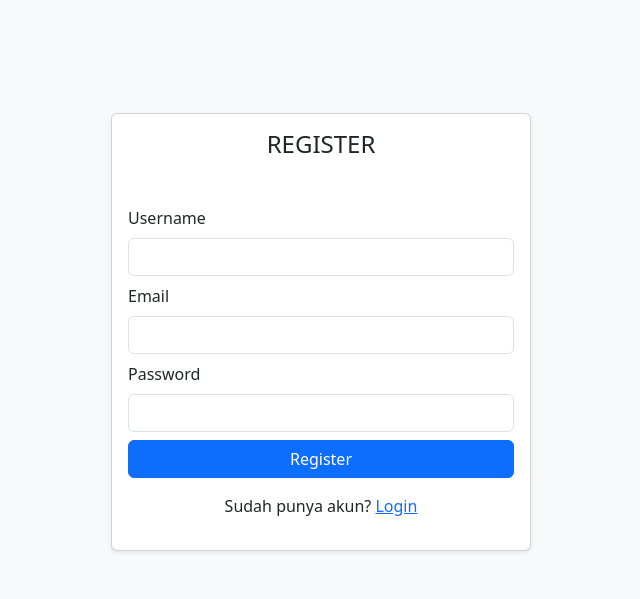
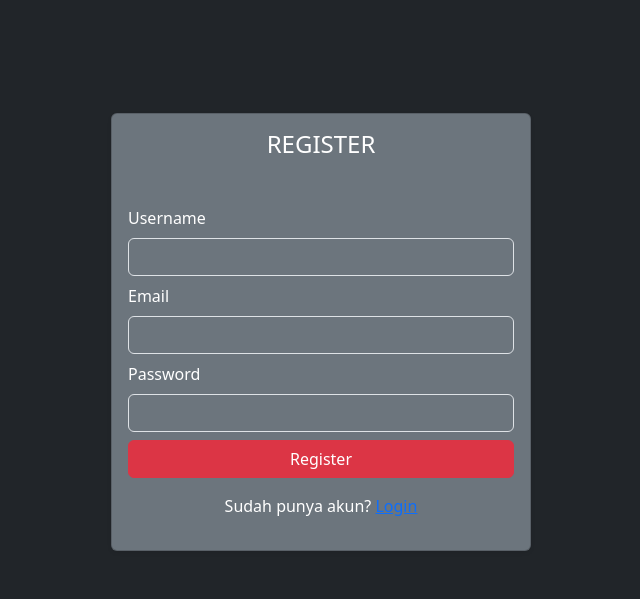
Before and after one commit to FauzanX1/ProjectWeb, a PHP site: page /register.php in a window 1280 px wide. Shown: the top 599 px of the page, without its empty margins (319-959 px from the left). Run offline with PHP 8.4, Linux system fonts and the light colour scheme.

Commit message:
Penyesuian login dan register

```diff
--- a/view/register.php
+++ b/view/register.php
@@ -45,26 +45,25 @@ if($_SERVER['REQUEST_METHOD'] === 'POST'){
     <title>Document</title>
     <link href="https://cdn.jsdelivr.net/npm/bootstrap@5.3.8/dist/css/bootstrap.min.css" rel="stylesheet" integrity="sha384-sRIl4kxILFvY47J16cr9ZwB07vP4J8+LH7qKQnuqkuIAvNWLzeN8tE5YBujZqJLB" crossorigin="anonymous">
 </head>
-<body>
-    <body class="bg-light">
-        <div class="container d-flex justify-content-center" style="min-height: 65vh; margin-top: 80px; align-items: center; display: flex;">
-            <div class="card shadow-sm mb-3" style="width: 420px;">
+    <body class="bg-dark text-light">
+        <div class="container d-flex justify-content-center bg-dark" style="min-height: 65vh; margin-top: 80px; align-items: center; display: flex;">
+            <div class="card shadow-sm mb-3 bg-secondary text-white" style="width: 420px;">
                 <div class="card-body">
-                    <h4 class="card-title text-center mb-5">REGISTER</h4>
+                    <h4 class="card-title text-center mb-5 text-white">REGISTER</h4>
                     <form method="POST" action="">
                         <div class="mb-2">
                             <label for="username" class="form-label">Username</label>
-                            <input type="text" class="form-control" id="username" name="username" required>
+                            <input type="text" class="form-control bg-secondary text-light" id="username" name="username" required>
                         </div>
                         <div class="mb-2">
                             <label for="email" class="form-label">Email</label>
-                            <input type="email" class="form-control" id="email" name="email" required>
+                            <input type="email" class="form-control bg-secondary text-light" id="email" name="email" required>
                         </div>
                         <div class="mb-2">
                             <label for="password" class="form-label">Password</label>
-                            <input type="password" class="form-control" id="password" name="password" required>
+                            <input type="password" class="form-control bg-secondary text-light" id="password" name="password" required>
                         </div>
-                        <button type="submit" class="btn btn-primary w-100">Register</button>
+                        <button type="submit" class="btn btn-danger w-100">Register</button>
                     </form>
                       <div class="mt-3 text-center">
                             <p>Sudah punya akun? <a href="login.php">Login</a></p>
@@ -73,5 +72,4 @@ if($_SERVER['REQUEST_METHOD'] === 'POST'){
             </div>
         </div>
     </body>
-</body>
 </html>
```
Also changed, not shown: view/login.php (+6 -8 lines).
